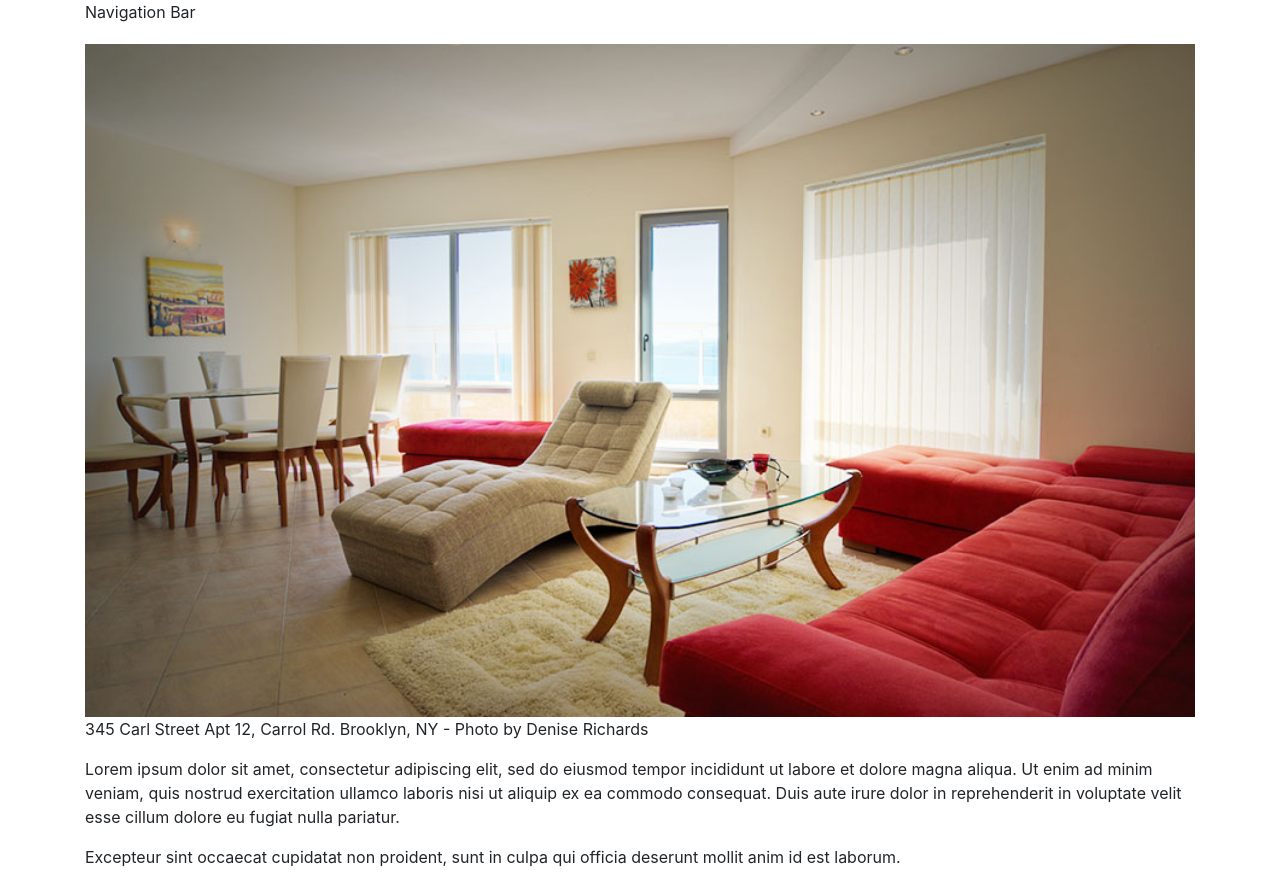
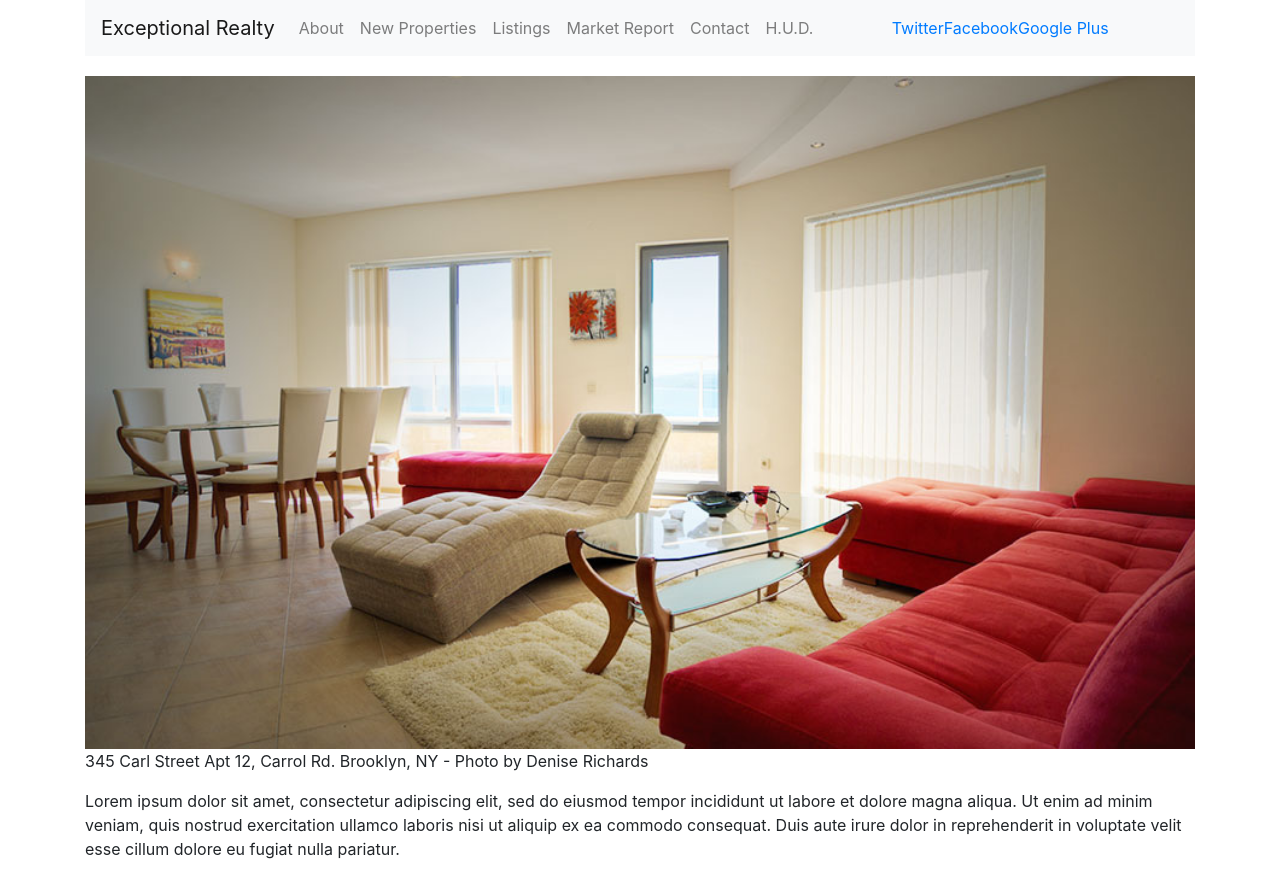
Before and after one commit to cookiemccormick/exceptional-realty-bootstrap, a plain HTML site: page index.html in a window 1280 px wide. Shown: the top 872 px of the page. Drawn offline with nearby package versions, Linux system fonts and the light colour scheme.

Commit message:
finish navbar

```diff
--- a/index.html
+++ b/index.html
@@ -19,7 +19,48 @@
 
       <div class="row">
         <div class="col-sm-12">
-          Navigation Bar
+          <nav class="navbar navbar-expand-lg navbar-light bg-light">
+            <a class="navbar-brand" href="#">Exceptional Realty</a>
+            <button class="navbar-toggler" type="button" data-toggle="collapse" data-target="#navbarSupportedContent" aria-controls="navbarSupportedContent" aria-expanded="false" aria-label="Toggle navigation">
+              <span class="navbar-toggler-icon"></span>
+            </button>
+
+            <div class="collapse navbar-collapse" id="navbarSupportedContent">
+              <!-- main nav links -->
+              <ul class="navbar-nav mr-auto">
+                <li class="nav-item">
+                  <a class="nav-link" href="#">About</a>
+                </li>
+                <li class="nav-item">
+                  <a class="nav-link" href="#">New Properties</a>
+                </li>
+                <li class="nav-item">
+                  <a class="nav-link" href="#">Listings</a>
+                </li>
+                <li class="nav-item">
+                  <a class="nav-link" href="#">Market Report</a>
+                </li>
+                <li class="nav-item">
+                  <a class="nav-link" href="#">Contact</a>
+                </li>
+                <li class="nav-item">
+                  <a class="nav-link" href="#" target="_blank">H.U.D.</a>
+                </li>
+              </ul>
+              <!-- social nav links -->
+              <ul class="navbar-nav mr-auto">
+                <li class="nav-item">
+                  <a class="nav link twit" href="#" title="Twitter">Twitter</a>
+                </li>
+                <li class="nav-item">
+                  <a class="fbook" href="#" title="Facebook">Facebook</a>
+                </li>
+                <li class="nav-item">
+                  <a class="gplus" href="#" title="Google Plus">Google Plus</a>
+                </li>
+              </ul>
+            </div>
+          </nav>
         </div>
       </div>
 
```
